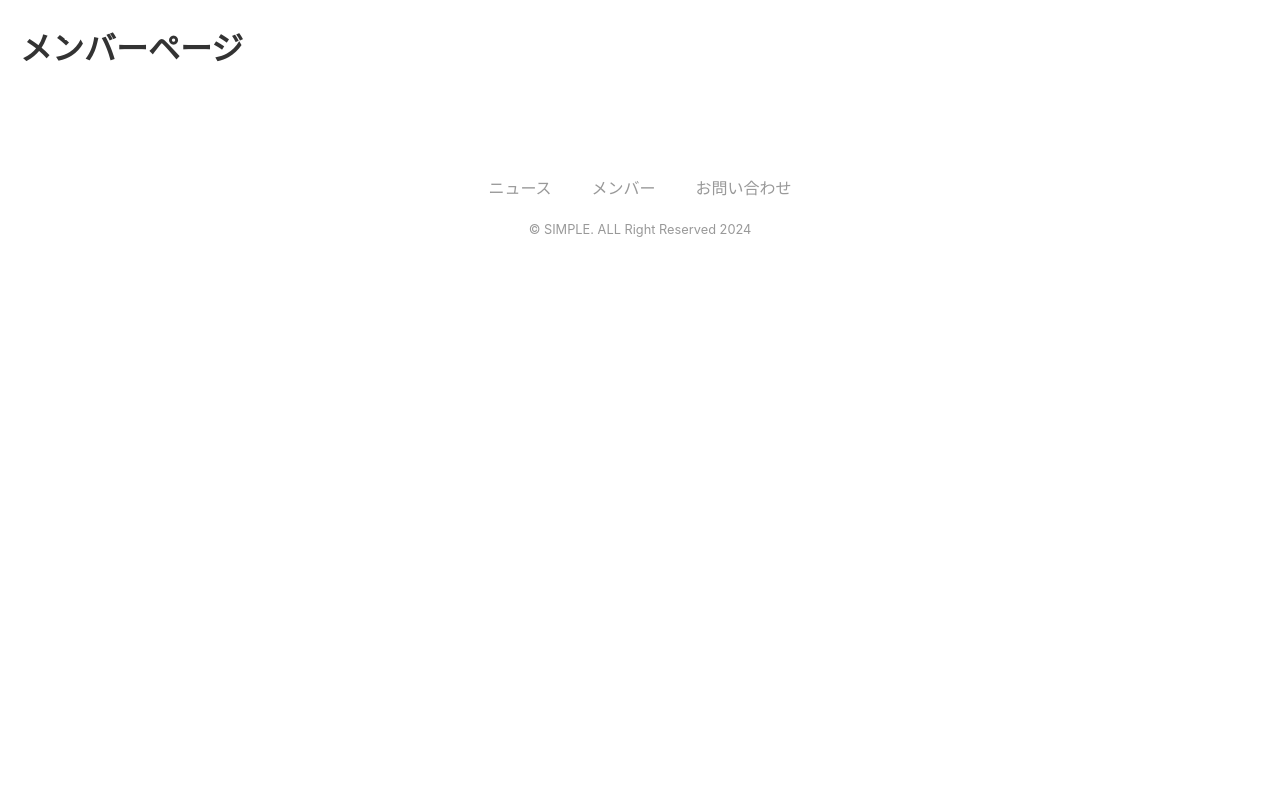
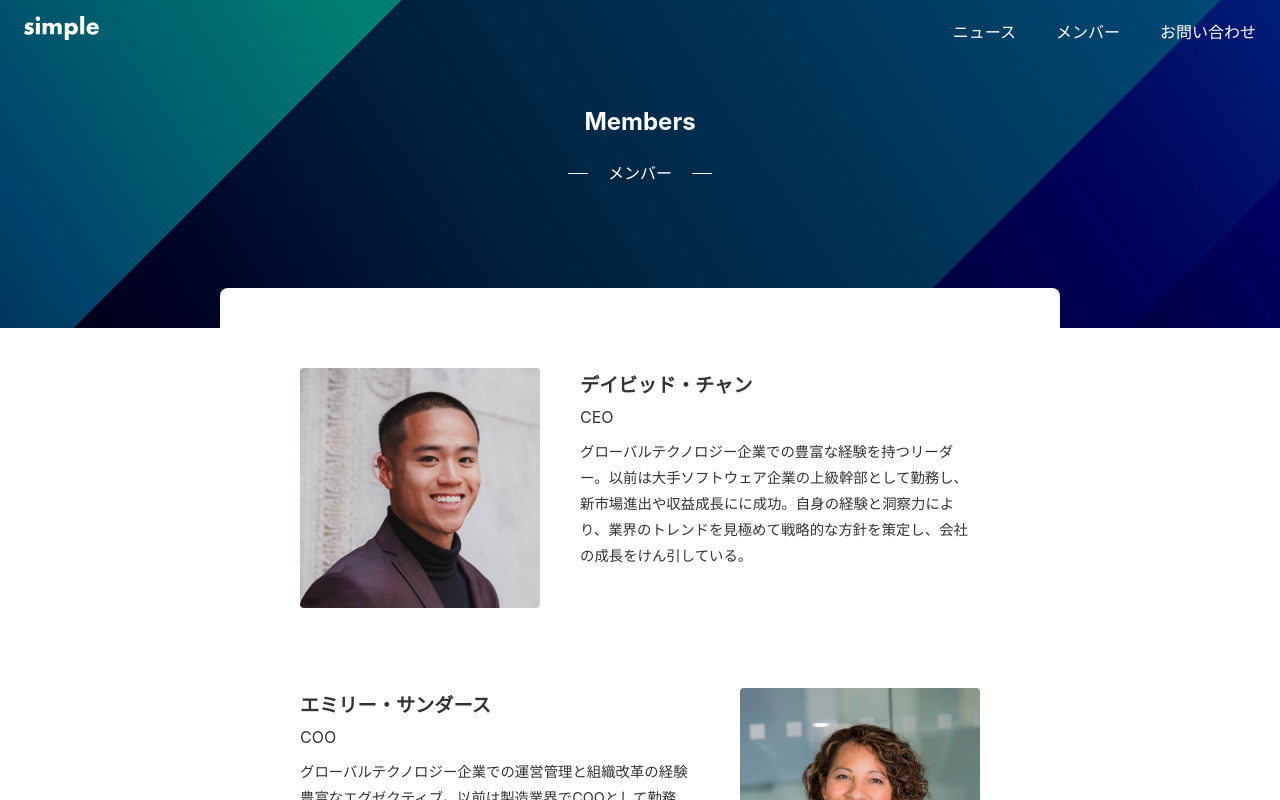
Before and after one commit to 18yoshitake/my-next-project, a Next.js app: page /members in a window 1280 px wide. Shown: the top 800 px of the page. Built offline with nearby package versions, Linux system fonts and the light colour scheme.

Commit message:
第4章まで完了p116

```diff
--- a/app/_components/Header/index.module.css
+++ b/app/_components/Header/index.module.css
@@ -17,12 +17,6 @@
   width: auto;
 }
 
-.items {
-  display: flex;
-  color: #fff;
-  gap: 40px;
-}
-
 @media (max-width: 640px) {
   .header {
     padding: 24px 16px 8px;
--- a/app/_components/Header/index.tsx
+++ b/app/_components/Header/index.tsx
@@ -1,6 +1,7 @@
 import Image from "next/image";
 import Link from "next/link";
 import styles from "./index.module.css";
+import Menu from "../Menu";
 
 export default function Header() {
   return (
@@ -15,19 +16,7 @@
           priority
         />
       </Link>
-      <nav className={styles.nab}>
-        <ul className={styles.items}>
-          <li>
-            <Link href="/news">ニュース</Link>
-          </li>
-          <li>
-            <Link href="/members">メンバー</Link>
-          </li>
-          <li>
-            <Link href="/contact">お問い合わせ</Link>
-          </li>
-        </ul>
-      </nav>
+      <Menu />
     </header>
   );
 }
--- /dev/null
+++ b/app/_components/Hero/index.module.css
@@ -0,0 +1,52 @@
+.container {
+  position: relative;
+  display: flex;
+  align-items: center;
+  justify-content: center;
+  background-color: rgba(0, 0, 0, 0.5);
+  color: #fff;
+  overflow: hidden;
+  padding: 100px 0;
+}
+
+.title {
+  font-style: 3rem;
+  font-weight: bold;
+  text-align: center;
+  margin-bottom: 1rem;
+}
+
+.sub {
+  display: flex;
+  align-items: center;
+  gap: 20px;
+  margin-bottom: 40px;
+  justify-content: center;
+}
+.sub::before {
+  content: "";
+  display: block;
+  height: 1px;
+  width: 20px;
+  background-color: var(--color-text-unpainted);
+}
+.sub::after {
+  content: "";
+  display: block;
+  height: 1px;
+  width: 20px;
+  background-color: var(--color-text-unpainted);
+}
+.bgimg {
+  position: absolute;
+  top: 0;
+  right: 0;
+  height: 600px;
+  width: 100%;
+  object-fit: cover;
+  object-position: right;
+  display: flex;
+  align-items: center;
+  justify-content: center;
+  z-index: -1;
+}
--- /dev/null
+++ b/app/_components/Hero/index.tsx
@@ -0,0 +1,25 @@
+import Image from "next/image";
+import styles from "./index.module.css";
+
+type Props = {
+  title: string;
+  sub: string;
+};
+
+export default function Hero({ title, sub }: Props) {
+  return (
+    <section className={styles.container}>
+      <div>
+        <h1 className={styles.title}>{title}</h1>
+        <p className={styles.sub}>{sub}</p>
+      </div>
+      <Image
+        className={styles.bgimg}
+        src="/img-mv.jpg"
+        alt=""
+        width={4000}
+        height={1200}
+      />
+    </section>
+  );
+}
--- /dev/null
+++ b/app/_components/Menu/index.module.css
@@ -0,0 +1,42 @@
+.items {
+  display: flex;
+  color: #fff;
+  gap: 40px;
+}
+
+.button {
+  display: none;
+}
+@media (max-width: 640px) {
+  .nav {
+    display: none;
+  }
+  .button {
+    display: flex;
+    background: none;
+    border: none;
+    cursor: pointer;
+  }
+
+  .close {
+    position: absolute;
+    top: 24px;
+    right: 16px;
+  }
+
+  .nav.open {
+    display: block;
+    position: fixed;
+    top: 0;
+    left: 0;
+    right: 0;
+    bottom: 0;
+    background-color: var(--color-bg-painted);
+    color: var(--color-text-unpainted);
+    padding: 24px 16px;
+  }
+  .items {
+    flex-direction: column;
+    gap: 24px;
+  }
+}
--- /dev/null
+++ b/app/_components/Menu/index.tsx
@@ -0,0 +1,43 @@
+"use client";
+
+import Link from "next/link";
+import Image from "next/image";
+import { useState } from "react";
+import cx from "classnames";
+import styles from "./index.module.css";
+
+export default function Menu() {
+  const [isOpen, setOpen] = useState<boolean>(false);
+  const open = () => setOpen(true);
+  const close = () => setOpen(false);
+
+  return (
+    <div>
+      <nav className={cx(styles.nav, isOpen && styles.open)}>
+        <ul className={styles.items}>
+          <li>
+            <Link href="/news">ニュース</Link>
+          </li>
+          <li>
+            <Link href="/members">メンバー</Link>
+          </li>
+          <li>
+            <Link href="/contact">お問い合わせ</Link>
+          </li>
+        </ul>
+        <button className={cx(styles.button, styles.close)} onClick={close}>
+          <Image
+            src="/close.svg"
+            alt="閉じる"
+            width={24}
+            height={24}
+            priority
+          />
+        </button>
+      </nav>
+      <button className={styles.button} onClick={open}>
+        <Image src="/menu.svg" alt="メニュー" width={24} height={24} />
+      </button>
+    </div>
+  );
+}
--- /dev/null
+++ b/app/_components/Sheet/index.module.css
@@ -0,0 +1,21 @@
+.container {
+  position: relative;
+  background-color: #fff;
+  width: 840px;
+  margin: -40px auto 0;
+  padding: 80px;
+  border-radius: 8px;
+}
+
+@media (max-width: 920px) {
+  .container {
+    width: calc(100% - 80px);
+  }
+}
+
+@media (max-width: 640px) {
+  .container {
+    width: calc(100% - 32px);
+    padding: 40px 16px;
+  }
+}
--- /dev/null
+++ b/app/_components/Sheet/index.tsx
@@ -0,0 +1,9 @@
+import styles from "./index.module.css";
+
+type Props = {
+  children: React.ReactNode;
+};
+
+export default function Sheet({ children }: Props) {
+  return <div className={styles.container}>{children}</div>;
+}
--- /dev/null
+++ b/app/members/layout.tsx
@@ -0,0 +1,15 @@
+import Sheet from "@/app/_components/Sheet";
+import Hero from "@/app/_components/Hero";
+
+type Props = {
+  children: React.ReactNode;
+};
+
+export default function RootLayout({ children }: Props) {
+  return (
+    <>
+      <Hero title="Members" sub="メンバー" />
+      <Sheet>{children}</Sheet>;
+    </>
+  );
+}
--- a/app/members/page.module.css
+++ b/app/members/page.module.css
@@ -0,0 +1,46 @@
+.text {
+  text-align: center;
+  margin-bottom: 40px;
+}
+.list {
+  display: flex;
+  align-items: flex-start;
+  gap: 40px;
+  margin-bottom: 80px;
+}
+
+.list:nth-child(even) {
+  flex-direction: row-reverse;
+}
+
+.image {
+  width: 240px;
+  height: auto;
+  border-radius: var(--border-radius);
+}
+.name {
+  font-size: 1.2rem;
+  font-weight: bold;
+}
+.position {
+  margin-bottom: 8px;
+}
+.profile {
+  font-size: 0.9rem;
+}
+.footer {
+  display: flex;
+  flex-direction: column;
+  align-items: center;
+  border-radius: 1px solid var(--border-radius);
+  padding-top: 40px;
+  text-align: center;
+  gap: 24px;
+}
+.message {
+  font-size: 2rem;
+  font-weight: bold;
+}
+.empty {
+  margin-bottom: 40px;
+}
--- a/app/members/page.tsx
+++ b/app/members/page.tsx
@@ -5,7 +5,7 @@
   contents: [
     {
       id: "1",
-      image: { url: "/imgmember1.jpg", width: 240, height: 240 },
+      image: { url: "/img-member1.jpg", width: 240, height: 240 },
       name: "デイビッド・チャン",
       position: "CEO",
       profile:
@@ -13,27 +13,48 @@
     },
     {
       id: "2",
-      image: { url: "/imgmember2.jpg", width: 240, height: 240 },
+      image: { url: "/img-member2.jpg", width: 240, height: 240 },
       name: "エミリー・サンダース",
       position: "COO",
       profile:
-        "グローバルテクノロジー企業での豊富な経験を持つリーダー。以前は大手ソフトウェア企業の上級幹部として勤務し、新市場進出や収益成長にに成功。自身の経験と洞察力により、業界のトレンドを見極めて戦略的な方針を策定し、会社の成長をけん引している。",
+        "グローバルテクノロジー企業での運営管理と組織改革の経験豊富なエグゼクティブ。以前は製造業界でCOOとして勤務し、生産効率の向上や品質管理の最適化に成功。戦略的なマインドセットと組織の能力強化に対する専門知識は、会社の成長と効率化に大きく貢献している。",
     },
     {
       id: "3",
-      image: { url: "/imgmember3.jpg", width: 240, height: 240 },
+      image: { url: "/img-member3.jpg", width: 240, height: 240 },
       name: "ジョン・ウィルソン",
       position: "CTO",
       profile:
-        "グローバルテクノロジー企業での豊富な経験を持つリーダー。以前は大手ソフトウェア企業の上級幹部として勤務し、新市場進出や収益成長にに成功。自身の経験と洞察力により、業界のトレンドを見極めて戦略的な方針を策定し、会社の成長をけん引している。",
+        "最新技術の研究開発と製品イノベーションも分野で優れた経歴を持つテクノロジーエキスパート。以前は、大手テクノロジー企業の研究開発部門で主任エンジニアとして勤務し、革新的な製品の開発に携わった。最新の技術トレンドに精通し、当社の製品ポートフォリオを革新的かつ競争力のあるものにするためにリサーチと開発をリードしている。",
     },
   ],
 };
 
 export default function Page() {
   return (
-    <div style={{ margin: 20 }}>
-      <h1>メンバーページ</h1>
+    <div className={styles.container}>
+      {data.contents.length === 0 ? (
+        <p className={styles.empty}>メンバーが登録されていません。</p>
+      ) : (
+        <ul>
+          {data.contents.map((member) => (
+            <li key={member.id} className={styles.list}>
+              <Image
+                src={member.image.url}
+                alt=""
+                width={member.image.width}
+                height={member.image.height}
+                className={styles.image}
+              />
+              <dl>
+                <dt className={styles.name}>{member.name}</dt>
+                <dt className={styles.position}>{member.position}</dt>
+                <dt className={styles.profile}>{member.profile}</dt>
+              </dl>
+            </li>
+          ))}
+        </ul>
+      )}
     </div>
   );
 }
```
Also changed, not shown: package.json (+5 -4 lines), 1 other file (tests, documents, lock files or other folders).
